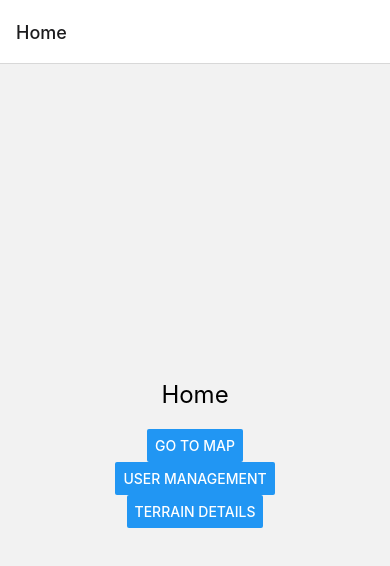
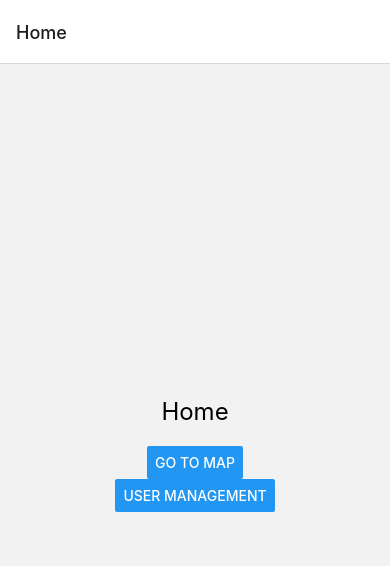
Before and after one commit to brittanypallasco2003/topography_app, a React Native app: screen /Home in a window 390 px wide. Shown: the top 566 px of the page. Built offline with nearby package versions, Linux system fonts and the light colour scheme.

Commit message:
actualización de homescreen

```diff
--- a/screens/HomeScreen.js
+++ b/screens/HomeScreen.js
@@ -7,7 +7,6 @@ const HomeScreen = ({ navigation }) => {
       <Text style={styles.title}>Home</Text>
       <Button title="Go to Map" onPress={() => navigation.navigate('Map')} />
       <Button title="User Management" onPress={() => navigation.navigate('UserManagement')} />
-      <Button title="Terrain Details" onPress={() => navigation.navigate('TerrainDetails')} />
     </View>
   );
 };
--- a/utils/firebaseConfig.js
+++ b/utils/firebaseConfig.js
@@ -6,7 +6,7 @@ import { getFirestore } from "firebase/firestore";
 
 // Your web app's Firebase configuration
 const firebaseConfig = {
-  apiKey: "AIzaSyCOdChbSAGxvO-oEfN0hVQ7Hbi2TnfvVfQ",
+  apiKey: process.env.EXPO_PUBLIC_API_KEY,
   authDomain: "proyecto-final-topography.firebaseapp.com",
   projectId: "proyecto-final-topography",
   storageBucket: "proyecto-final-topography.appspot.com",
```
Also changed, not shown: 1 other file (tests, documents, lock files or other folders).
